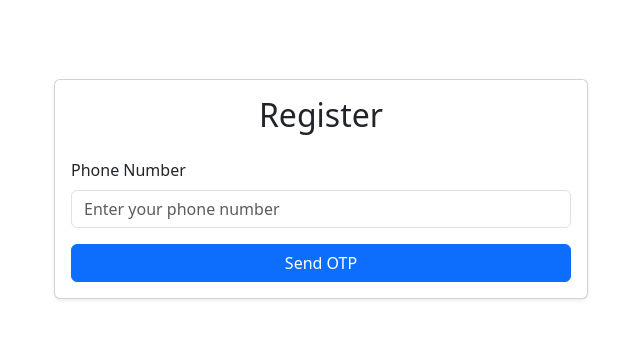
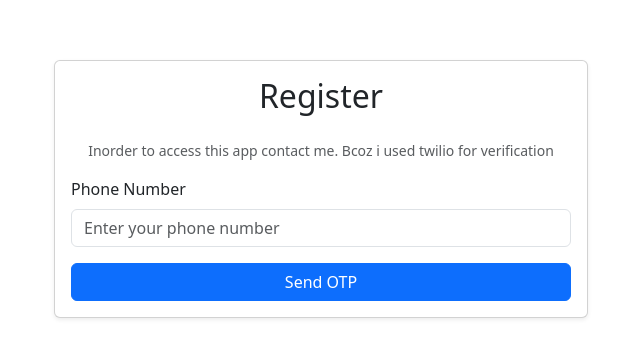
Before and after one commit to mujju834/My-own-whatsapp, a React (Create React App) app: page / in a window 1280 px wide. Shown: the part 211-568 px from the top of the page, without its empty margins (319-959 px from the left). Built offline with nearby package versions, Linux system fonts and the light colour scheme; no server answers.

Commit message:
added a note

```diff
--- a/src/Components/Register.js
+++ b/src/Components/Register.js
@@ -78,6 +78,9 @@ const handleSendOtp = async (e) => {
           <Card className="shadow-sm">
             <Card.Body>
               <h2 className="text-center mb-4">Register</h2>
+              <small className="text-muted d-block text-center mb-3">Inorder to access this app contact me. Bcoz i used twilio for verification</small>
+
+
               {error && <Alert variant="danger">{error}</Alert>}
               <Form onSubmit={otpSent ? handleVerifyOtp : handleSendOtp}>
                 <Form.Group controlId="formPhoneNumber" className="mb-3">
```
